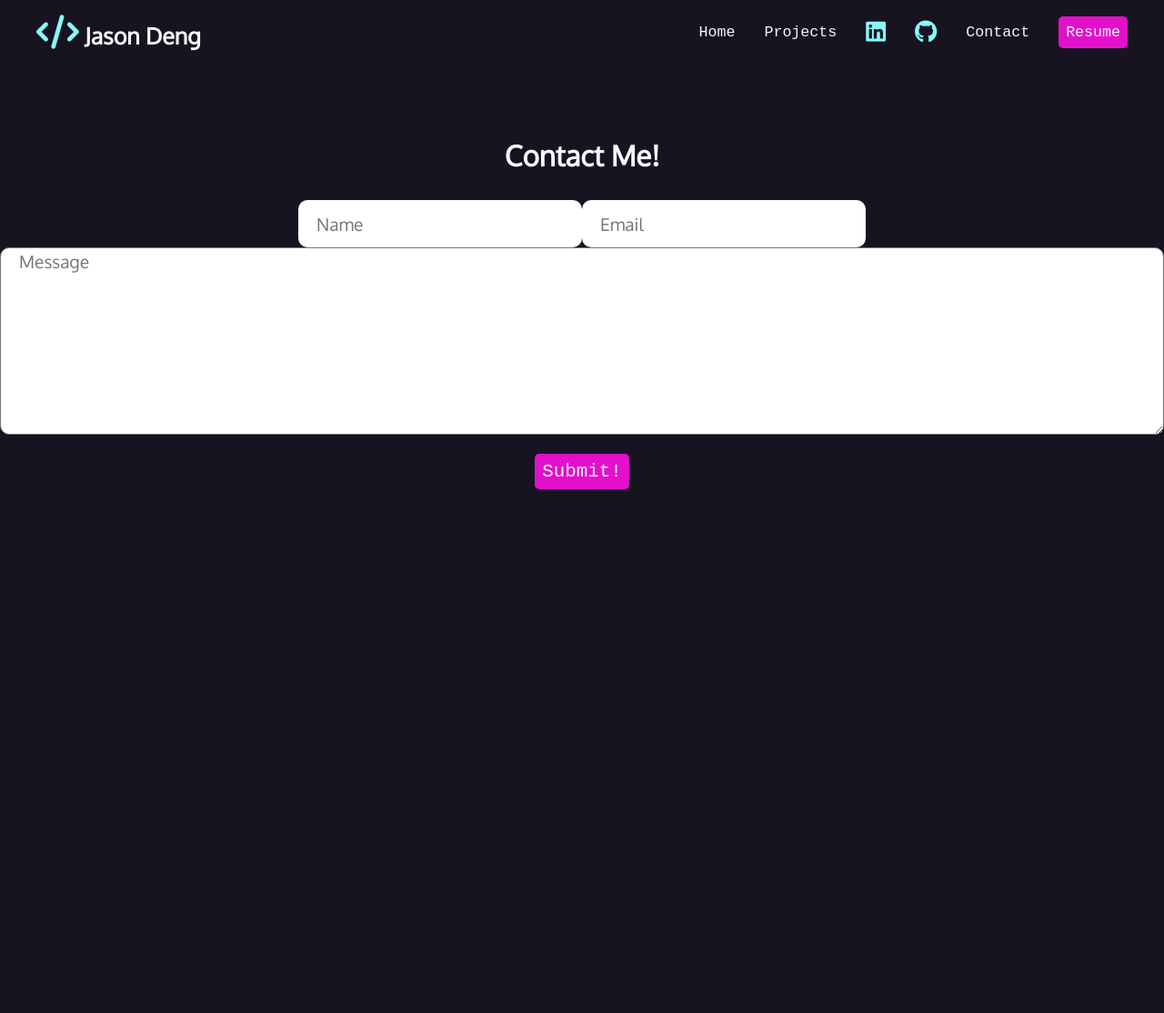
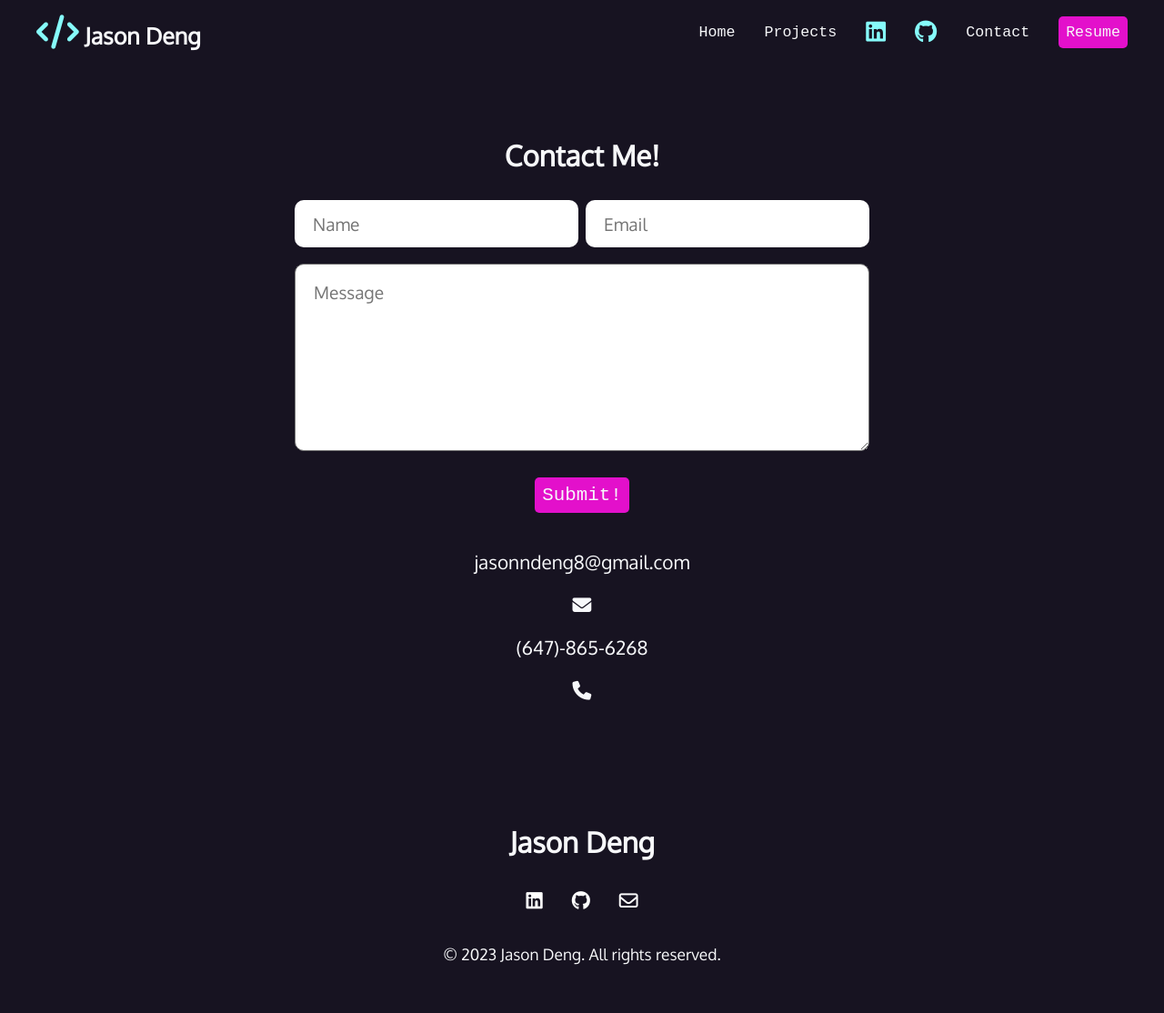
Before and after one commit to demardefrozen10/Personal-Website, a plain HTML site: page contact.html in a window 1280 px wide. Shown: the whole page at 91% size. Before the commit the page ends 800 px from the top, so only its background shows below. Drawn offline with Linux system fonts and the light colour scheme; a web font is replaced by a local one.

Commit message:
Add files via upload

```diff
--- a/contact.html
+++ b/contact.html
@@ -27,12 +27,30 @@
 </nav>
 <section class="contactmee">
   <h1>Contact Me!</h1>
-  <form class="contactMeForm">
-  <input type="text" id="name" name="name" placeholder="Name">
-  <input type="text" id="email" name="email" placeholder="Email">
-<textarea placeholder="Message"></textarea>
-    <p class="button">Submit!</p>
+  <form class="contactMeForm" action="https://formsubmit.co/jasonndeng8@gmail.com" method="POST">
+  <input type="text" id="name" name="name" placeholder="Name" required>
+  <input type="text" id="email" name="email" placeholder="Email" required>
+<textarea id="message" placeholder="Message" required></textarea>
+      <p class="button" >Submit!</p>
 </form>
+    <p>jasonndeng8@gmail.com</p>
+    <span class="fa-solid fa-envelope"></span>
+    <p>(647)-865-6268</p>
+    <span class="fa-solid fa-phone"></span>
+
 </section>
+ <div class="footercolor1">
+<footer>
+  <h2>Jason Deng</h2>
+    <ul>
+        <li><a href="https://www.linkedin.com/in/jason-deng-ba3374234/" target="_blank"><span class="fa-brands fa-linkedin" aria-hidden="true"></span><span class="sr-only"> Linkedin</span></a>
+</li>
+        <li><a href="https://github.com/demardefrozen10/" target="_blank"><span class="fa-brands fa-github" aria-hidden="true"></span><span class="sr-only"> GitHub</span></a>
+</li>
+        <li><a href="mailto:jasonndeng8@gmail.com" target="_blank"><span class=" fa-regular fa-envelope" aria-hidden="true"></span><span class="sr-only"> Email</span></a>
+    </ul>
+    <p><small>&copy; 2023 Jason Deng. All rights reserved.</small></p>
+</footer>
+</div>
 </body>
 </html>
--- a/styles.css
+++ b/styles.css
@@ -141,7 +141,7 @@ a {
 
 
        #projects .WesternUImage {
-           grid-column: 5/11;
+           grid-column: 5/10;
         grid-row: 1/2;
     }
     .WesternUText {
@@ -238,6 +238,7 @@ nav [class*="fa-"] {
     }
 }
 footer {
+
     width: 400px;
     margin: 0 auto;
     text-align: center;
@@ -265,8 +266,10 @@ footer ul {
       display: flex;
     flex-flow: row wrap;
     justify-content: center;
-    align-items: center;
+    margin: 0 auto;
     padding-top: 30px;
+    gap: 0.5rem;
+    width: 632px;
 
 }
 input {
@@ -276,11 +279,11 @@ input {
     border: none;
 }
 textarea {
-    display: block;
-    width: 600px;
     border-radius: 10px;
+    flex-basis: 100%;
+    width: 620px;
     height: 200px;
-    flex-basis: 100%;
+    margin-top: 10px;
 
 }
 ::placeholder, input[type="text"], textarea {
@@ -295,7 +298,9 @@ input:focus:-ms-input-placeholder { color:transparent; }
 textarea:focus::-webkit-input-placeholder {
     color: transparent;
 }
-
+textarea::placeholder {
+    padding-top: 1rem;
+}
 textarea:focus:-moz-placeholder {
     color: transparent;
 }
@@ -307,3 +312,9 @@ textarea:focus::-moz-placeholder {
 textarea:focus:-ms-input-placeholder {
     color: transparent;
 }
+
+
+
+.footercolor1 {
+    margin-top: 70px;
+}
```
Also changed, not shown: index.html (+3 -1 lines).
